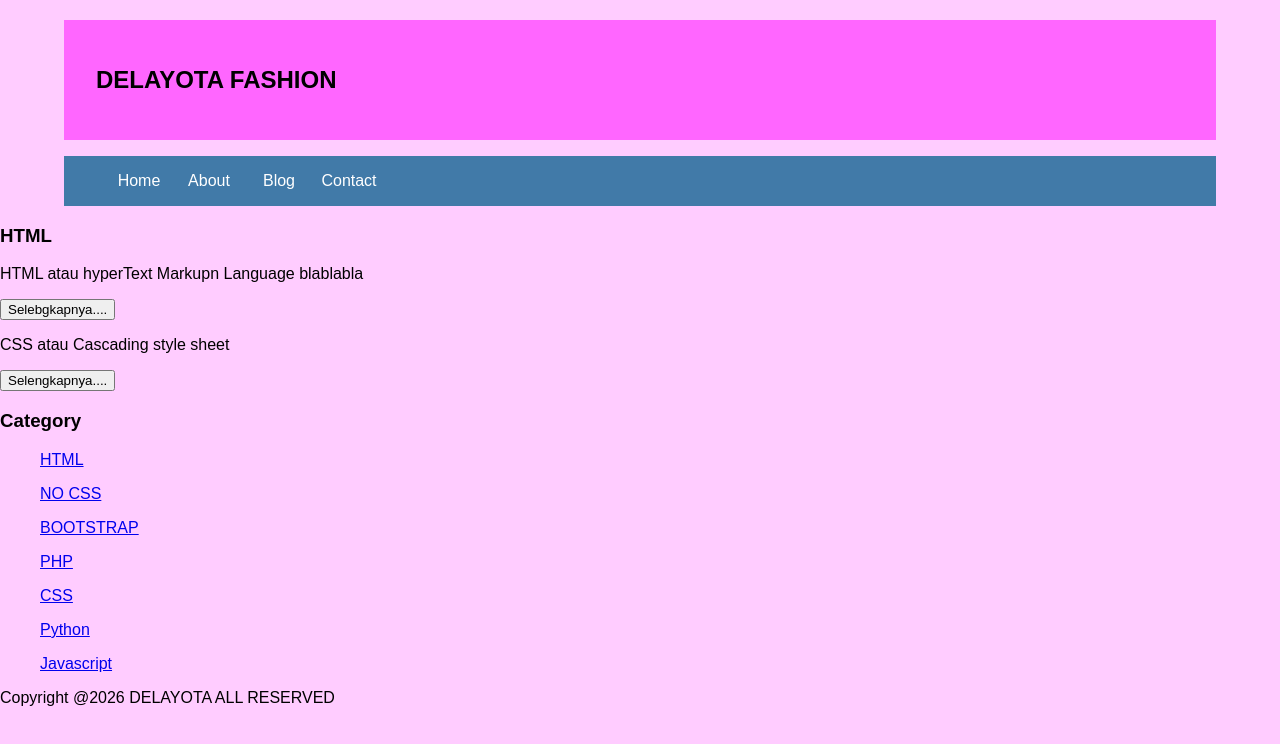
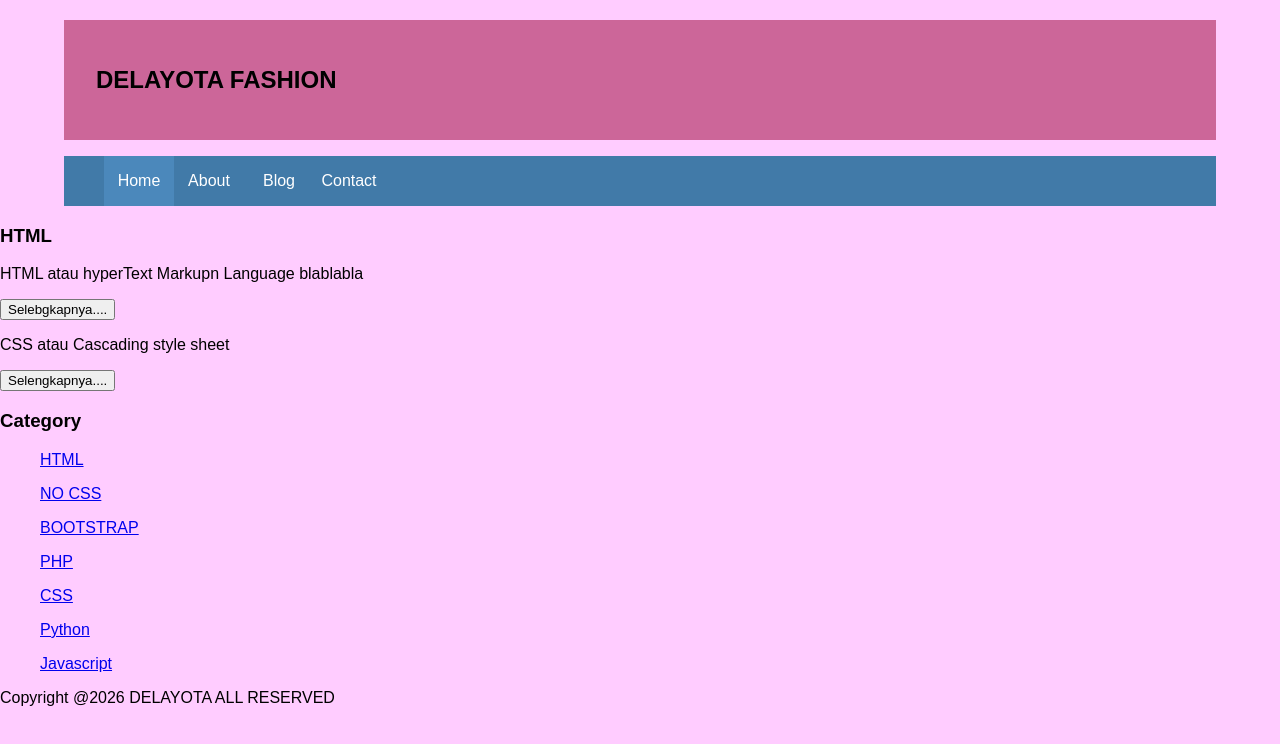
Before and after one commit to namiramaia/webku, a plain HTML site: page index.html in a window 1280 px wide. In both pictures the pointer is over the link "Home". Drawn offline with Linux system fonts and the light colour scheme.

Commit message:
Update style.css

```diff
--- a/style.css
+++ b/style.css
@@ -10,7 +10,7 @@ body{
      margin:auto;
      height:120px;
      line-height:120px;
-     background:#ff66ff;
+     background:#cc6699;
      color:666699
 }
 .jarak{
@@ -37,3 +37,8 @@ body{
     color:#fff;
     text-decoration:none;
 }
+
+.menu ul li a:hover {
+    background-color:#4b88bb;
+    display:block;
+}
```
